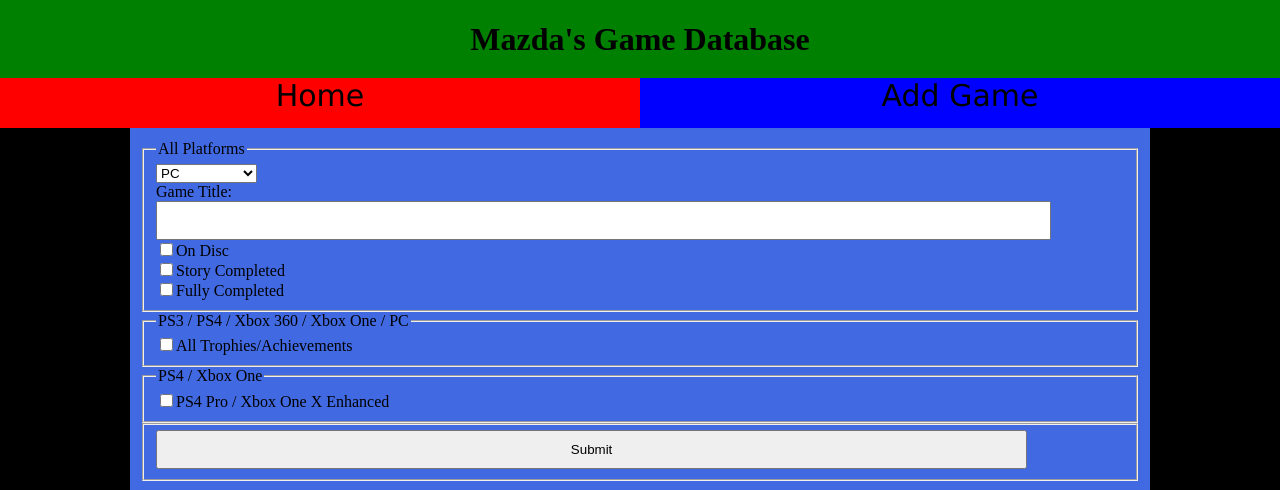
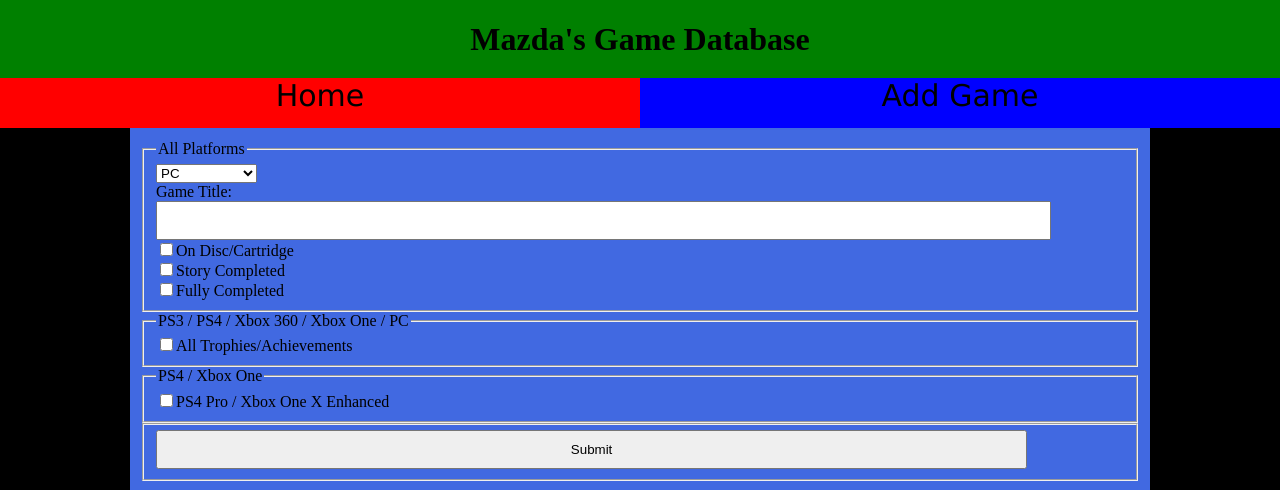
Before and after one commit to matthewneil/Mazdas-Game-Database, a PHP site: page /addGamePage.php in a window 1280 px wide. Shown: the top 490 px of the page. Run offline with PHP 8.4, Linux system fonts and the light colour scheme.

Commit message:
Update addGamePage.php

```diff
--- a/addGamePage.php
+++ b/addGamePage.php
@@ -25,7 +25,7 @@
 	<nav style="position:fixed; top: 78px;">
 			<ul>
 				<li id='homeNav'><a href="index.php">Home</a></li>
-				<li id='addGameNav'><a href="addPlayStation.php">Add Game</a></li>
+				<li id='addGameNav'><a href="addGamePage.php">Add Game</a></li>
 			</ul>
 		</nav>
 		<main>
@@ -43,7 +43,7 @@
 						<option value = "xbox">Xbox</option>
 					</select><br>
 					Game Title: <input class='fullWidth' type="text" name="title" maxlength="40" required><br>
-					<input type="checkbox" name="disc">On Disc<br>
+					<input type="checkbox" name="disc">On Disc/Cartridge<br>
 					<input type="checkbox" name="scom">Story Completed<br>
 					<input type="checkbox" name="fcom">Fully Completed<br>
 				</fieldset>
```
